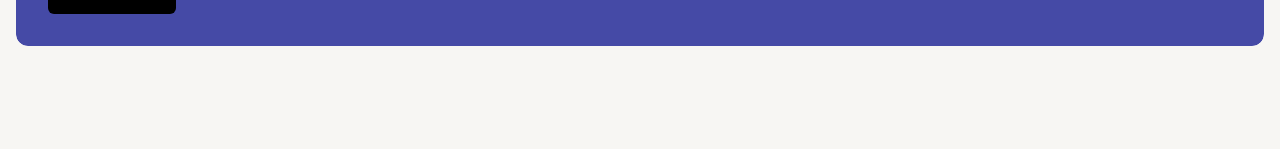
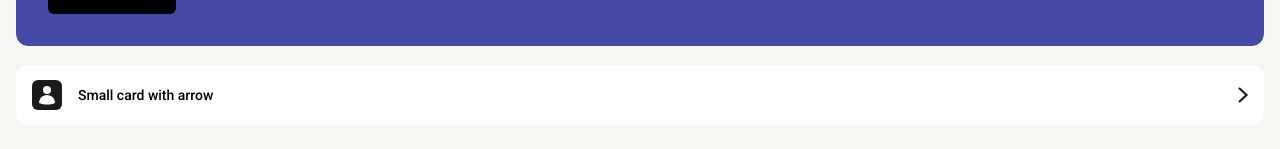
Before and after one commit to aniketbiswas21/react-contextual-cards, a React (Create React App) app: page / in a window 1280 px wide. Shown: the part 681-830 px from the top of the page. Built offline with nearby package versions, Linux system fonts and the light colour scheme.

Commit message:
feat: Added HC6 card

```diff
--- a/src/App.tsx
+++ b/src/App.tsx
@@ -1,6 +1,7 @@
 import React from "react";
 import { ThemeProvider } from "styled-components";
 import HC3 from "./components/HC3/HC3";
+import HC6 from "./components/HC6/HC6";
 
 import Layout from "./layouts/Layout";
 import { GlobalStyles } from "./theme/global";
@@ -12,6 +13,8 @@ const App = () => {
       <GlobalStyles />
       <Layout>
         <HC3 />
+        <br />
+        <HC6 />
       </Layout>
     </ThemeProvider>
   );
--- /dev/null
+++ b/src/components/HC6/HC6.styles.tsx
@@ -0,0 +1,41 @@
+import styled from "styled-components";
+
+export const HC6Card = styled.div`
+  display: flex;
+  width: 100%;
+  min-width: 100%;
+  height: 60px;
+  padding: 1rem;
+  background-color: #ffffff;
+  border-radius: 12px;
+  justify-content: space-between;
+
+  .content-block {
+    display: flex;
+    flex-direction: row;
+    align-items: center;
+    justify-content: space-between;
+    width: fit-content;
+  }
+
+  .arrow-block {
+    display: flex;
+    flex-direction: row;
+    justify-content: flex-end;
+    align-items: center;
+  }
+
+  .card-img {
+    height: 30px;
+    width: 30px;
+    object-fit: content;
+    margin-right: 1rem;
+  }
+
+  .content {
+    font-style: normal;
+    font-weight: 500;
+    font-size: 14px;
+    line-height: 16px;
+  }
+`;
--- /dev/null
+++ b/src/components/HC6/HC6.tsx
@@ -0,0 +1,21 @@
+import React from "react";
+
+import { HC6Card } from "./HC6.styles";
+import profile from "../../assets/images/profile.svg";
+import chevronRight from "../../assets/images/chevron-right.svg";
+
+const HC6 = () => {
+  return (
+    <HC6Card>
+      <div className="content-block">
+        <img src={profile} className="card-img" alt="card-img" />
+        <p className="content">Small card with arrow</p>
+      </div>
+      <div className="arrow-block">
+        <img src={chevronRight} className="arrow" alt="arrow" />
+      </div>
+    </HC6Card>
+  );
+};
+
+export default HC6;
```
Also changed, not shown: src/assets/images/chevron-right.svg (added), src/assets/images/profile.svg (added).
